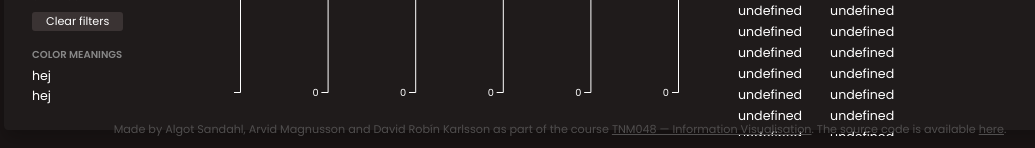
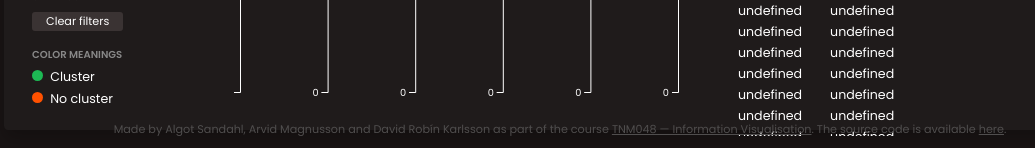
Before and after one commit to veiyas/Spotify-Top50-through-the-years, a website built with webpack: page src/index.html in a window 1280 px wide. Shown: the part 649-797 px from the top of the page, without its empty margins (80-1115 px from the left). Built offline with nearby package versions, Linux system fonts and the light colour scheme; files whose address does not match are found by name.

Commit message:
Add pc legend the lazy way

```diff
--- a/src/index.html
+++ b/src/index.html
@@ -59,9 +59,16 @@
             <p class="small-caps">Settings</p>
             <button id="clear-pc">Clear filters</button>
             <p class="small-caps">Color meanings</p>
-            <ul class="legend">
-              <li>hej</li>
-              <li>hej</li>
+            <ul id="pc-legend" class="legend">
+              <!-- I'll just hard code this bcs of time -->
+              <li>
+                <span class="color-dot" style="background-color: #1db954"></span
+                ><span>Cluster</span>
+              </li>
+              <li>
+                <span class="color-dot" style="background-color: #ff5100"></span
+                ><span>No cluster</span>
+              </li>
             </ul>
           </div>
 
```
Also changed, not shown: src/ParallelCoord.js (+14 -0 lines).
